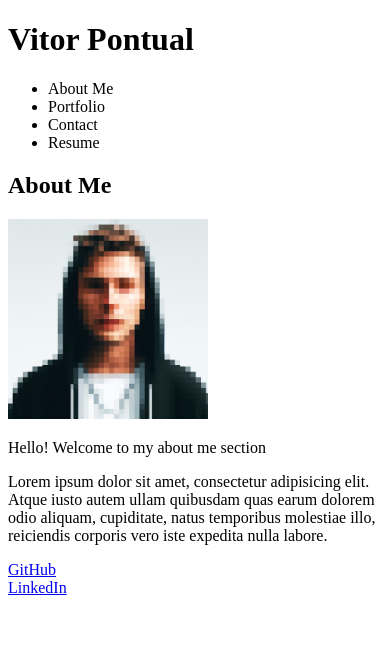
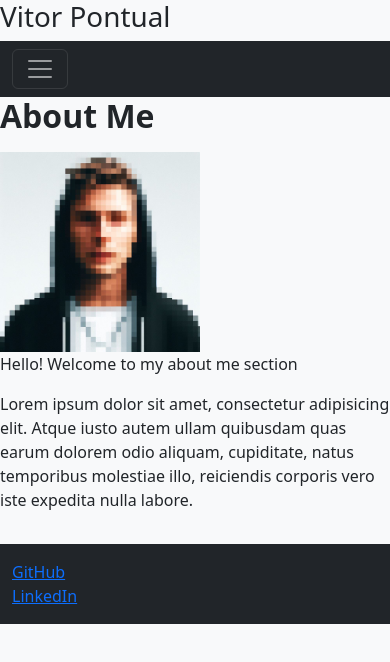
Before and after one commit to vpontual/react-portfolio, a React (Vite) app in the folder client/: page / in a window 390 px wide. Shown: the top 662 px of the page. Built offline with nearby package versions, Linux system fonts and the light colour scheme.

Commit message:
added bootstrap and custom css files for app.jsx

```diff
--- a/client/package.json
+++ b/client/package.json
@@ -11,6 +11,7 @@
     "preview": "vite preview"
   },
   "dependencies": {
+    "bootstrap": "^5.3.3",
     "react": "^18.2.0",
     "react-dom": "^18.2.0"
   },
--- a/client/src/App.css
+++ b/client/src/App.css
@@ -0,0 +1,16 @@
+/* Background styles to the body */
+body {
+  background-color: #f8f9fa;
+}
+
+/* Add spacing between sections */
+section {
+  margin-bottom: 2rem;
+}
+
+/* Section headings */
+section h2 {
+  font-size: 2rem;
+  font-weight: bold;
+  margin-bottom: 1rem;
+}
--- a/client/src/App.jsx
+++ b/client/src/App.jsx
@@ -6,6 +6,7 @@
 import Contact from "./components/Contact";
 import Resume from "./components/Resume";
 import Footer from "./components/Footer";
+import "./App.css";
 
 const App = () => {
   const [currentSection, setCurrentSection] = useState("AboutMe");
--- a/client/src/components/Footer.jsx
+++ b/client/src/components/Footer.jsx
@@ -1,11 +1,15 @@
 const Footer = () => {
   return (
-    <footer>
-      <div>
-        <a href="https://github.com/vpontual">GitHub</a>
-      </div>
-      <div>
-        <a href="https://linkedin.com/in/vitorpontual">LinkedIn</a>
+    <footer className="bg-dark text-white py-3">
+      <div className="container">
+        <div className="row">
+          <div className="col-md-4">
+            <a href="https://github.com/vpontual">GitHub</a>
+          </div>
+          <div className="col-md-4">
+            <a href="https://linkedin.com/in/vitorpontual">LinkedIn</a>
+          </div>
+        </div>
       </div>
     </footer>
   );
--- a/client/src/components/Navigation.jsx
+++ b/client/src/components/Navigation.jsx
@@ -2,7 +2,20 @@
   const navTitles = ["About Me", "Portfolio", "Contact", "Resume"];
 
   return (
-    <nav>
+    <nav className="navbar navbar-expand-lg navbar-dark bg-dark">
+      <div className="container-fluid">
+        <button
+          className="navbar-toggler"
+          type="button"
+          data-bs-toggle="collapse"
+          data-bs-target="#navbarNav"
+          aria-controls="navbarNav"
+          aria-expanded="false"
+          aria-label="Toggle navigation"
+        >
+          <span className="navbar-toggler-icon"></span>
+        </button>
+        <div className="collapse navbar-collapse" id="navbarNav">
           <ul>
             {navTitles.map((title) => (
               <li
@@ -14,6 +27,8 @@
               </li>
             ))}
           </ul>
+        </div>
+      </div>
     </nav>
   );
 };
```
Also changed, not shown: client/src/main.jsx (+5 -6 lines), 1 other file (tests, documents, lock files or other folders). Lines whose indentation alone changed are shown as unchanged.
